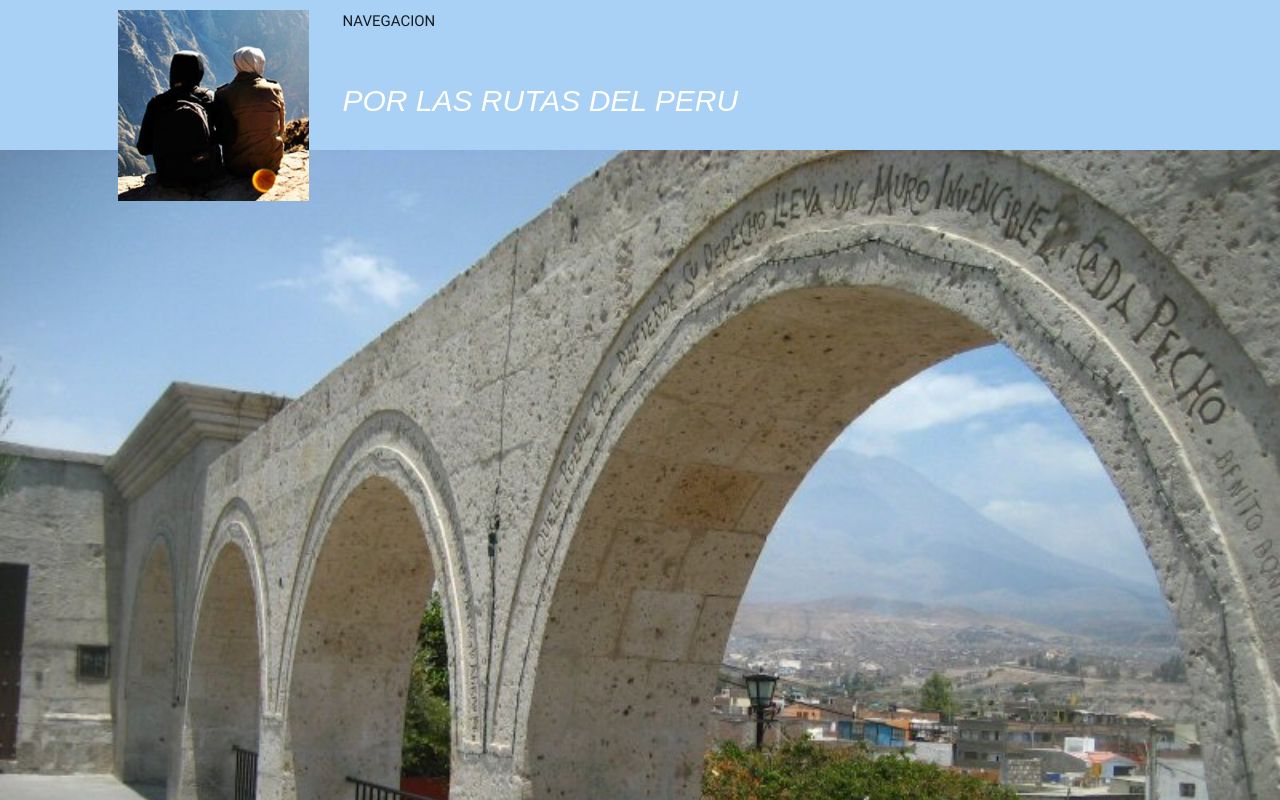
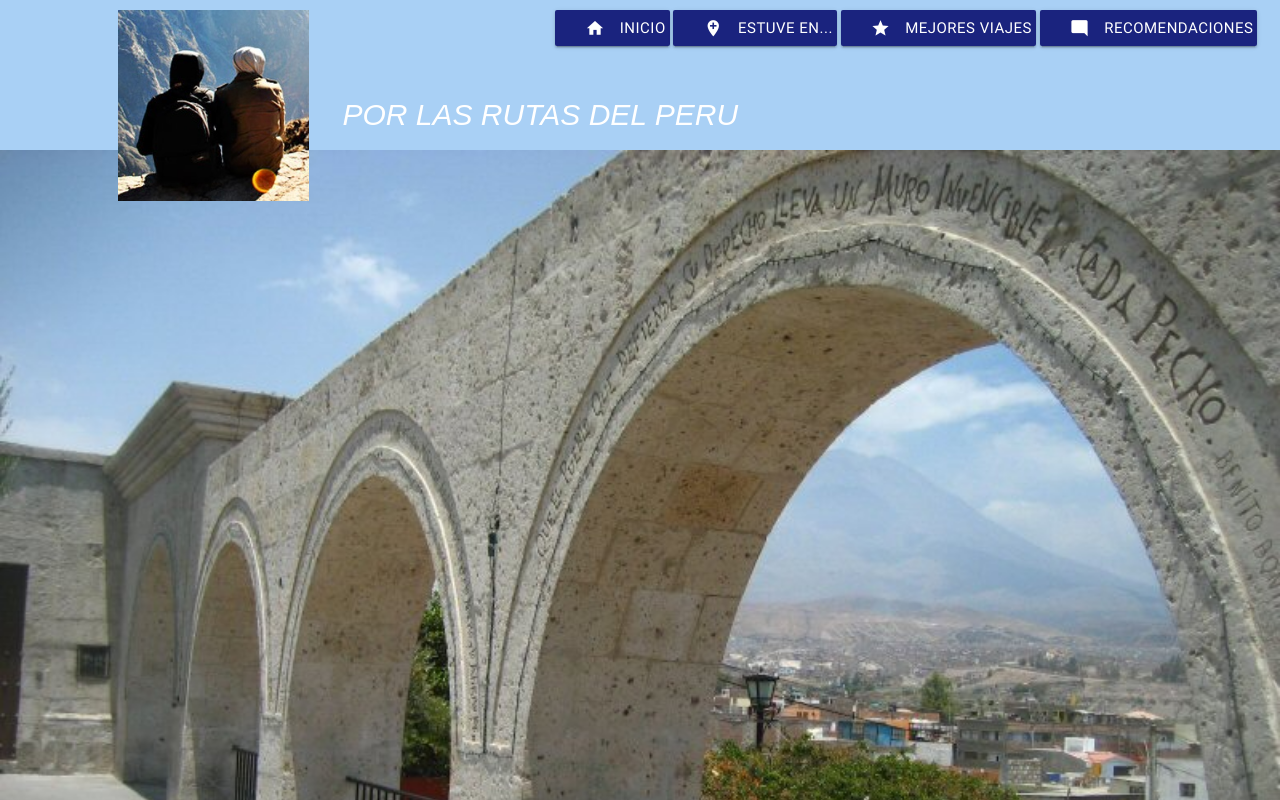
Before and after one commit to Mauro41/BlogTurismo, a plain HTML site: page index.html in a window 1280 px wide. Drawn offline with nearby package versions, Linux system fonts and the light colour scheme.

Commit message:
Creado menu de navegacion

```diff
--- a/css/estilos.css
+++ b/css/estilos.css
@@ -4,6 +4,8 @@
   background-size: 100%;
   background-repeat: no-repeat;
   background-position: left 150px;
+  min-width: 357px;
+
 }
 
 .cabecera {
@@ -17,3 +19,7 @@ h1 {
   font-style: italic;
   color: white;
 }
+
+.boton-navegacion {
+  padding-right: 4px !important;
+}
--- a/index.html
+++ b/index.html
@@ -17,13 +17,16 @@
     <header class="cabecera">
         <div class="row">
           <div class="col s1 m1 l1 hide-on-med-and-down"></div>
-          <div class="col s2 m2 l2 valign-wrapper">
+          <div class="col s6 m6 l2 valign-wrapper">
               <img src="img/turismo-arequipa-colca.jpg" class="responsive-img" alt="">
           </div>
-          <div class="col s9 m9 l9">
+          <div class="col s6 m6 l9">
               <div class="row">
-                  <div class="col s12 m12 l12">
-                      NAVEGACION
+                  <div class="col s12 m12 l12 right-align">
+                      <a class="waves-effect waves-light btn indigo darken-4 boton-navegacion"><i class="material-icons left">home</i><span class="hide-on-med-and-down">INICIO</span>  </a>
+                      <a class="waves-effect waves-light btn indigo darken-4 boton-navegacion"><i class="material-icons left">add_location</i><span class="hide-on-med-and-down">ESTUVE EN...</span></a>
+                      <a class="waves-effect waves-light btn indigo darken-4 boton-navegacion"><i class="material-icons left">star</i><span class="hide-on-med-and-down">MEJORES VIAJES</span></a>
+                      <a class="waves-effect waves-light btn indigo darken-4 boton-navegacion"><i class="material-icons left">mode_comment</i><span class="hide-on-med-and-down">RECOMENDACIONES</span></a>
                   </div>
               </div>
               <div class="row">
```
